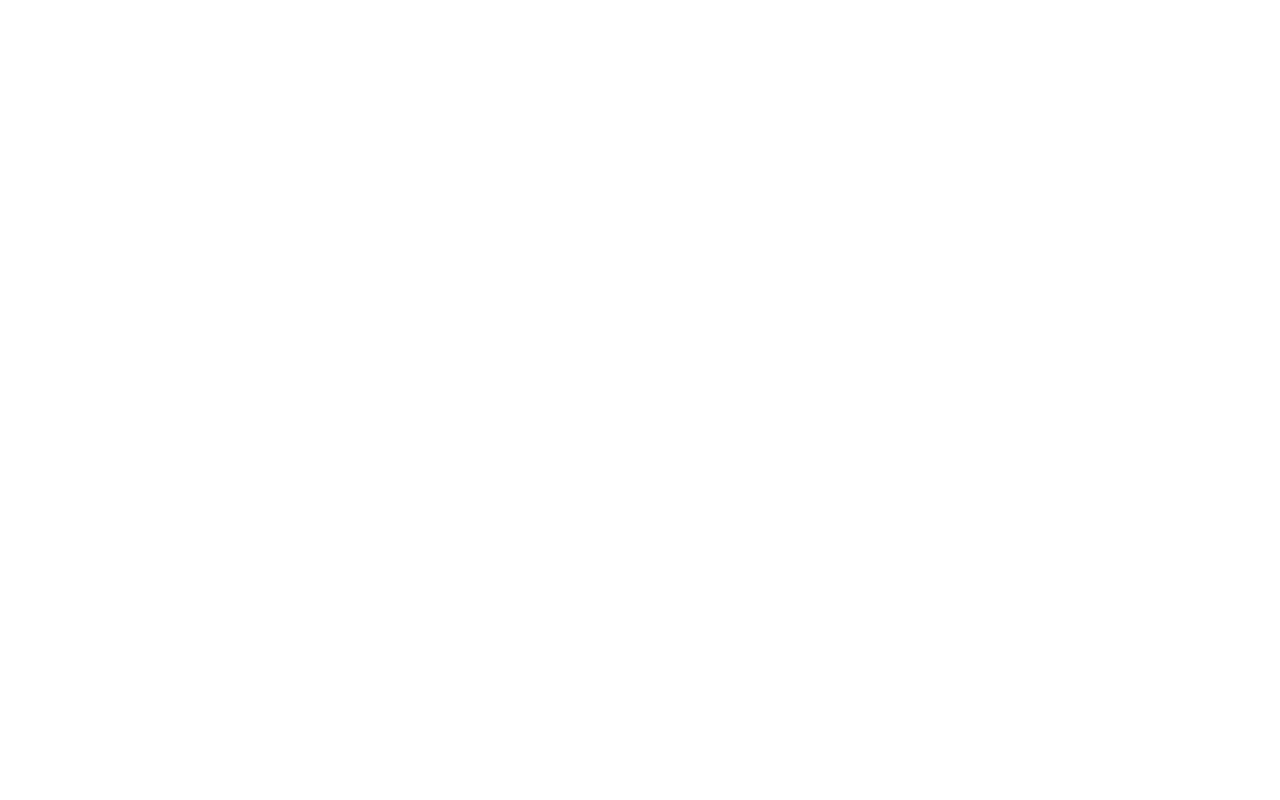
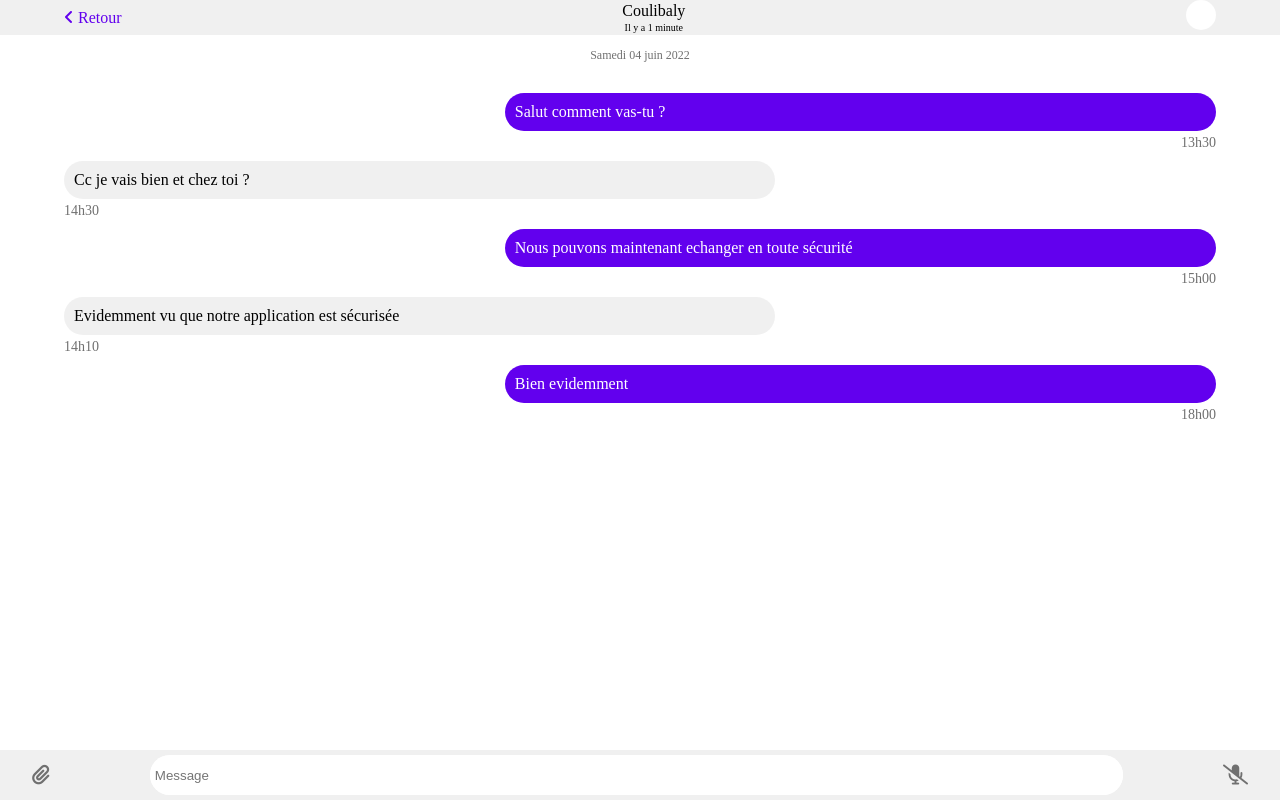
Before and after one commit to pekenio/zeko-app, a plain HTML site: page discussion.html in a window 1280 px wide. Drawn offline with Linux system fonts and the light colour scheme.

Commit message:
zeko app

```diff
--- a/assets/script/app.js
+++ b/assets/script/app.js
@@ -47,9 +47,7 @@ userChoicesInscription_close.addEventListener('click',(e)=>{
 nextSection.forEach((nexter)=>{
     nexter.addEventListener('click',()=>{
         let steps = document.querySelectorAll('.userChoicesInscription .steps .number')
-        let selectNumber = document.querySelector('.userChoicesInscription .steps .number.selected')
         stepControl.style = "transform:translateX("+(-(etape * userChoicesInscription_formWidth))+"px)"
-        selectNumber.classList.remove('selected')
         steps[etape].classList.add('selected')
         etape += 1
     })
--- /dev/null
+++ b/assets/style/css/discussion.scss
@@ -0,0 +1,186 @@
+@import "../../utiles/variables";
+
+body{
+    height: 100vh;
+    width: 100%;
+    padding: 0;
+    margin: 0;
+    overflow: hidden;
+}
+
+header{
+    height: fit-content;
+    width: 100%;
+    overflow: hidden;
+    padding: 0;
+    margin: 0;
+    background-color: rgba(112, 112, 112,.1);
+
+    .container{
+        height: 35px;
+        width: 90%;
+        margin: auto;
+        display: flex;
+        justify-content: space-between;
+        align-items: center;
+
+        .content{
+            &.return{
+                color: $zekoBlueColor;
+            }
+
+            &.user{
+                display: flex;
+                flex-direction: column;
+                height: 90%;
+                align-items: center;
+                justify-content: space-between;
+
+                .user-lastConnect{
+                    font-size: 10px;
+                }
+            }
+            &.profil{
+                height: 100%;
+                width: fit-content;
+
+                img{
+                    height: 30px;
+                    width: 30px;
+                    border-radius: 50%;
+                }
+            }
+        }
+    }
+}
+
+main{
+    height: calc(100vh - ((35px)+(40px)));
+    width: 100%;
+    padding: 0;
+    margin: 0;
+
+    .messageBlockDate{
+        width: 100%;
+        height: fit-content;
+        text-align: center;
+        margin-top: 10px;
+
+        span{
+            font-size: 12px;
+            color: #707070;
+        }
+    }
+
+    .messagebox{
+        width: 90%;
+        margin: auto;
+        height: fit-content;
+        margin-top: 30px;
+        box-sizing: border-box;
+        position: relative;
+        &.sent{
+            display: flex;
+            flex-direction: column;
+            align-items: flex-end;
+
+           .messagebox--sent__message{
+                width: 60%;
+                height: fit-content;
+                padding: 10px;
+                background-color: $zekoBlueColor;
+                border-radius: 80px;
+                span{
+                    width: fit-content;
+                    word-wrap: break-word;
+                    color: white;
+                }
+           }
+
+            .messagebox--sent__hour{
+                position: absolute;
+                bottom: -20px;
+                width: fit-content;
+                height: fit-content;
+
+                span{
+                    color: #707070;
+                    font-size: 14px;
+                }
+            }
+        }
+
+        &.receive{
+            display: flex;
+            flex-direction: column;
+            align-items: flex-start;
+           .messagebox--receive__message{
+                width: 60%;
+                height: fit-content;
+                padding: 10px;
+                background-color: rgba(112, 112, 112,.1);
+                border-radius: 80px;
+                span{
+                    width: fit-content;
+                    word-wrap: break-word;
+                    color: black;
+                }
+           }
+
+            .messagebox--receive__hour{
+                position: absolute;
+                bottom: -20px;
+                width: fit-content;
+                height: fit-content;
+
+                span{
+                    color: #707070;
+                    font-size: 14px;
+                }
+            }
+        }
+    }
+}
+
+footer{
+    height: 50px;
+    width: 100%;
+    padding: 0;
+    margin: 0;
+    background-color: rgba(112, 112, 112,.1);
+    position: absolute;
+    bottom: 0;
+
+    .contents{
+        display: flex;
+        height: 100%;
+        width: 95%;
+        justify-content: space-between;
+        align-items: center;
+        margin: auto;
+
+        i{
+            font-size: 20px;
+            color: #707070;
+        }
+        .writeText{
+            width: 80%;
+            height: 80%;
+            background-color: white;
+            border-radius: 30px;
+            input{
+                width: 100%;
+                margin: auto;
+                height: 100%;
+                border: none;
+                outline: none;
+                border-radius: 30px;
+                padding: 5px;
+                box-sizing: border-box;
+                &:focus{
+                    outline: none;
+                }
+            }
+        }
+    }
+}
--- a/assets/style/css/inbox.scss
+++ b/assets/style/css/inbox.scss
@@ -142,6 +142,12 @@ footer{
             font-size: 18px;
             justify-content: space-between;
 
+            i{
+                font-size: 25px;
+            }
+            span{
+                font-size: 10px;
+            }
             &.active{
                 border-bottom: 1px solid black;
             }
--- a/discussion.html
+++ b/discussion.html
@@ -4,9 +4,59 @@
     <meta charset="UTF-8">
     <meta http-equiv="X-UA-Compatible" content="IE=edge">
     <meta name="viewport" content="width=device-width, initial-scale=1.0">
+    <script src="https://kit.fontawesome.com/3400bf0b98.js" crossorigin="anonymous"></script>
+    <link rel="stylesheet" href="assets/style/css/discussion.css">
     <title>Discussion</title>
 </head>
 <body>
-
+    <header>
+        <div class="container">
+            <div class="content return">
+                <div class="fa fa-angle-left"></div>
+                <span>Retour</span>
+            </div>
+            <div class="content user">
+                <span class="user-name">Coulibaly</span>
+                <span class="user-lastConnect">Il y a 1 minute</span>
+            </div>
+            <div class="content profil">
+                <img src="assets/avatars/17390-happy-user.gif" alt="Photo de profil">
+            </div>
+        </div>
+    </header>
+    <main>
+        <div class="messageBlockDate"><span>Samedi 04 juin 2022</span></div>
+        <div class="messagebox sent">
+            <div class="messagebox--sent__message"><span>Salut comment vas-tu ?</span></div>
+            <div class="messagebox--sent__hour"><span>13h30</span></div>
+        </div>
+        <div class="messagebox receive">
+            <div class="messagebox--receive__message"><span>Cc je vais bien et chez toi ?</span></div>
+            <div class="messagebox--receive__hour"><span>14h30</span></div>
+        </div>
+        <div class="messagebox sent">
+            <div class="messagebox--sent__message"><span>Nous pouvons maintenant echanger en toute sécurité</span></div>
+            <div class="messagebox--sent__hour"><span>15h00</span></div>
+        </div>
+        <div class="messagebox receive">
+            <div class="messagebox--receive__message"><span>Evidemment vu que notre application est sécurisée</span></div>
+            <div class="messagebox--receive__hour"><span>14h10</span></div>
+        </div>
+        <div class="messagebox sent">
+            <div class="messagebox--sent__message"><span>Bien evidemment</span></div>
+            <div class="messagebox--sent__hour"><span>18h00</span></div>
+        </div>
+    </main>
+    <footer>
+        <div class="contents">
+            <div class="docs"> <i class="fa fa-paperclip"></i></div>
+            <div class="writeText">
+                <input type="text" placeholder="Message">
+            </div>
+            <div class="vocal">
+                <i class="fa fa-microphone-slash"></i>
+            </div>
+        </div>
+    </footer>
 </body>
 </html>
```
Also changed, not shown: inbox.html (+1 -1 lines), assets/style/css/discussion.css (added), assets/style/css/inbox.css, 2 other files.
